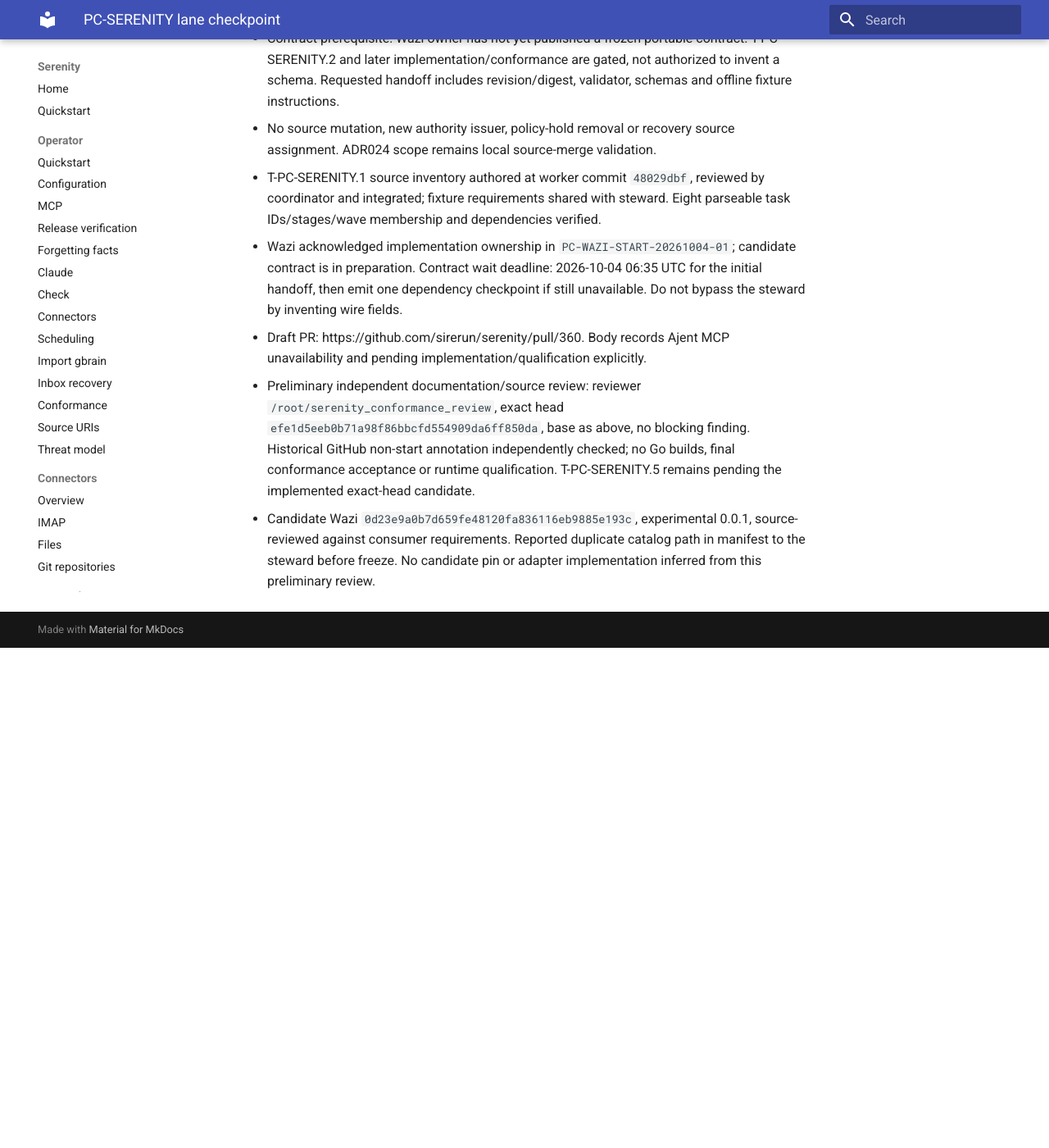
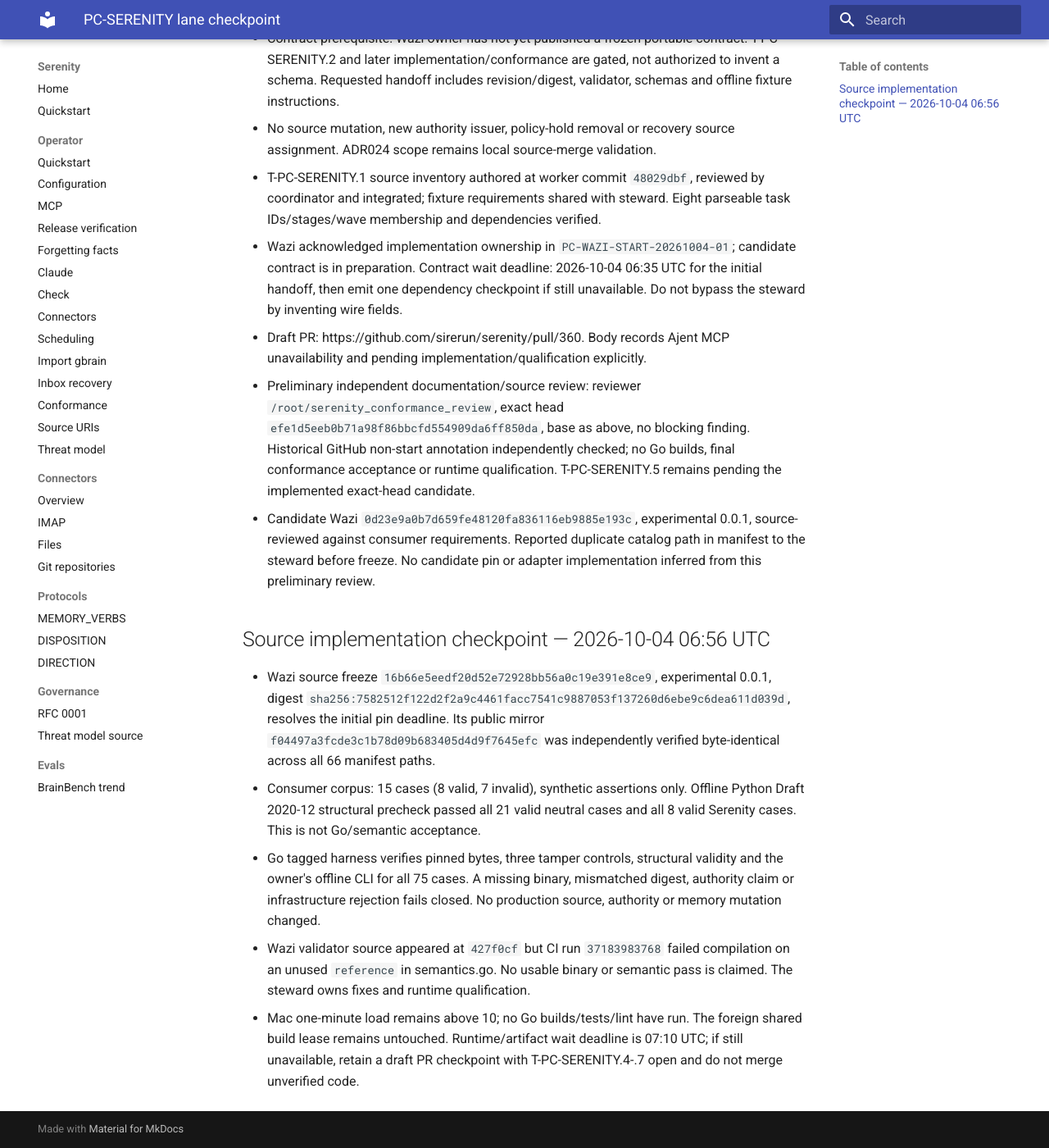
Before and after one commit to sirerun/serenity, an MkDocs documentation site: the page built from docs/plans/portable-plan-conformance-checkpoint-20261004.md, in a window 1280 px wide and 1400 px high, scrolled down 619 px. Shown: the whole window at 82% size. Built offline with MkDocs 1.6.1 and Material for MkDocs 9.7.7, drawn with Linux system fonts in a browser that asks for light colours; before the commit the page ends 1409 px from its top, so only the background shows below that.

Commit message:
test: require owning semantic validation for portable plan examples

```diff
--- a/docs/plans/portable-plan-conformance-checkpoint-20261004.md
+++ b/docs/plans/portable-plan-conformance-checkpoint-20261004.md
@@ -41,3 +41,24 @@
   source-reviewed against consumer requirements. Reported duplicate catalog
   path in manifest to the steward before freeze. No candidate pin or adapter
   implementation inferred from this preliminary review.
+
+## Source implementation checkpoint — 2026-10-04 06:56 UTC
+
+- Wazi source freeze `16b66e5eedf20d52e72928bb56a0c19e391e8ce9`, experimental
+  0.0.1, digest `sha256:7582512f122d2f2a9c4461facc7541c9887053f137260d6ebe9c6dea611d039d`,
+  resolves the initial pin deadline. Its public mirror `f04497a3fcde3c1b78d09b683405d4d9f7645efc`
+  was independently verified byte-identical across all 66 manifest paths.
+- Consumer corpus: 15 cases (8 valid, 7 invalid), synthetic assertions only.
+  Offline Python Draft 2020-12 structural precheck passed all 21 valid neutral
+  cases and all 8 valid Serenity cases. This is not Go/semantic acceptance.
+- Go tagged harness verifies pinned bytes, three tamper controls, structural
+  validity and the owner's offline CLI for all 75 cases. A missing binary,
+  mismatched digest, authority claim or infrastructure rejection fails closed.
+  No production source, authority or memory mutation changed.
+- Wazi validator source appeared at `427f0cf` but CI run `37183983768` failed
+  compilation on an unused `reference` in semantics.go. No usable binary or
+  semantic pass is claimed. The steward owns fixes and runtime qualification.
+- Mac one-minute load remains above 10; no Go builds/tests/lint have run.
+  The foreign shared build lease remains untouched. Runtime/artifact wait
+  deadline is 07:10 UTC; if still unavailable, retain a draft PR checkpoint
+  with T-PC-SERENITY.4-.7 open and do not merge unverified code.
```
Also changed, not shown: docs/plans/portable-plan-conformance-20261004.md (+3 -1 lines), 3 other files.
